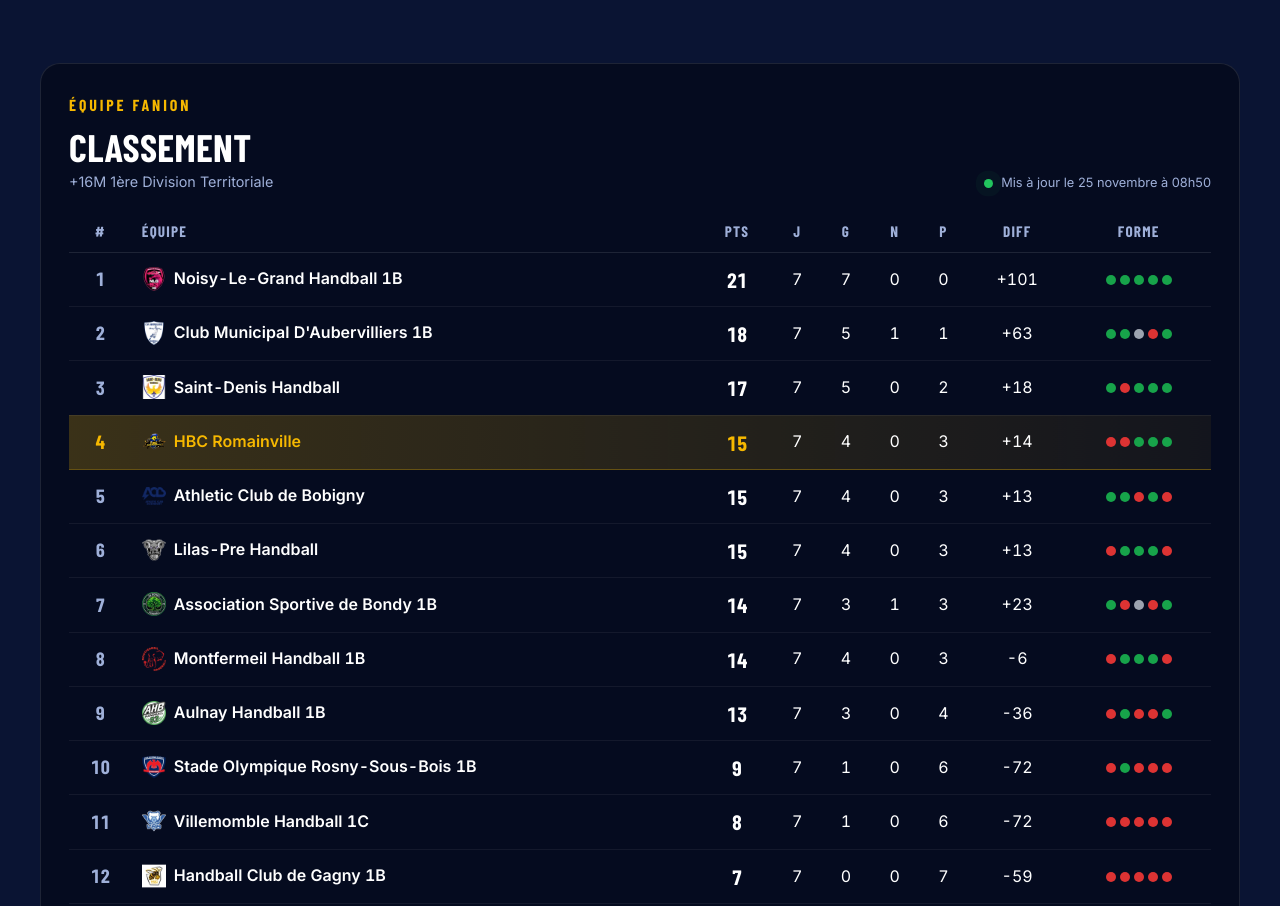
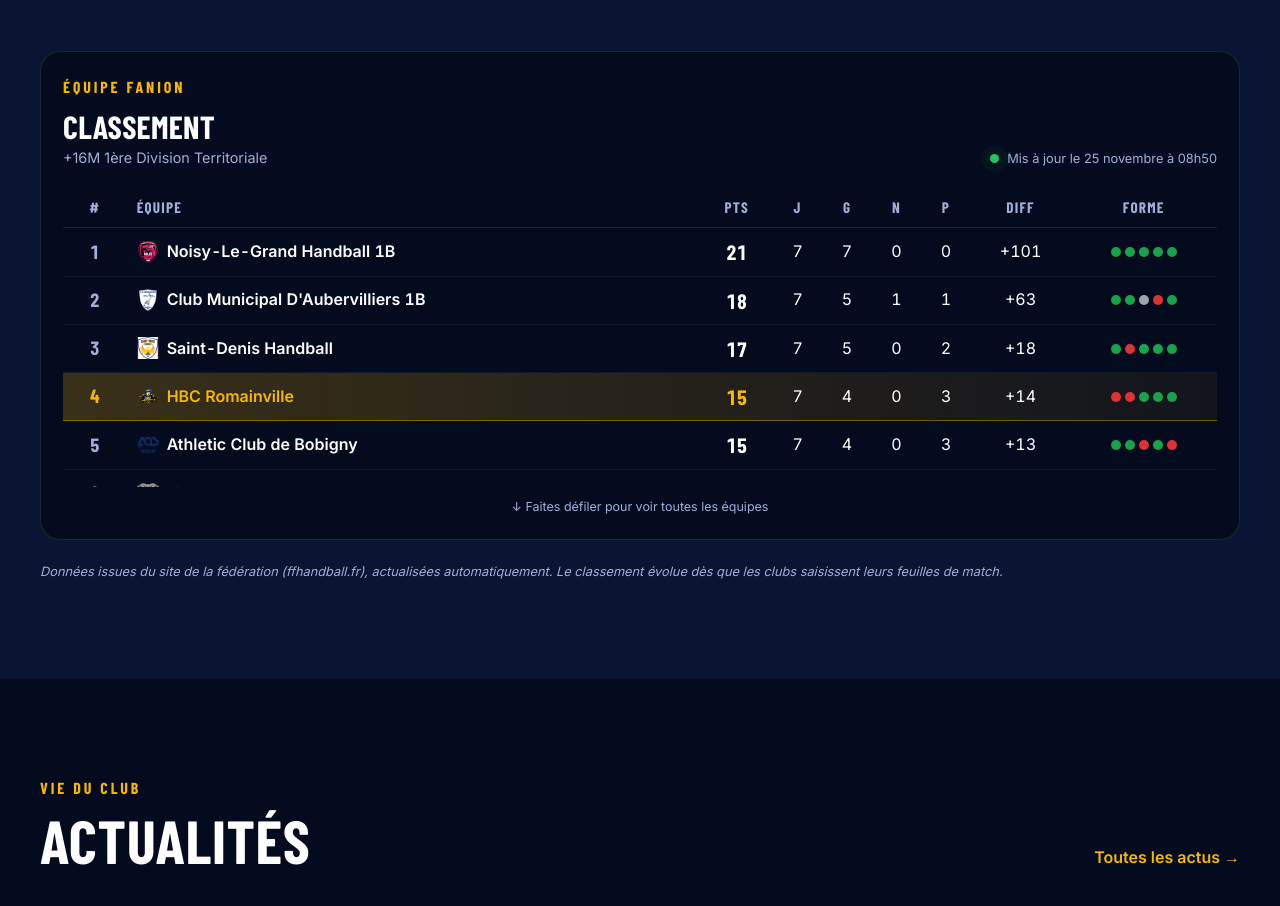
Before and after one commit to Kaiser1593/hbcr, a plain HTML site: page index.html in a window 1280 px wide. Shown: the part 1915-2821 px from the top of the page. Drawn offline with nearby package versions, Linux system fonts and the light colour scheme; a web font is replaced by a local one.

Commit message:
Classement compact avec défilement (5 lignes visibles)
Co-Authored-By: Claude Sonnet 5.5 <noreply@anthropic.com>

```diff
--- a/index.html
+++ b/index.html
@@ -132,6 +132,7 @@
               <tbody id="st-body"><tr><td colspan="9" class="left">Chargement du classement…</td></tr></tbody>
             </table>
           </div>
+          <p class="standings__hint" id="st-hint">↓ Faites défiler pour voir toutes les équipes</p>
         </div>
         <p class="note">Données issues du site de la fédération (ffhandball.fr), actualisées automatiquement. Le classement évolue dès que les clubs saisissent leurs feuilles de match.</p>
       </div>
--- a/styles.css
+++ b/styles.css
@@ -337,3 +337,17 @@ section{padding:96px 0}
 }
 
 .standings__table .form{white-space:nowrap}
+
+/* Classement compact : 5 lignes visibles, défilement pour la suite */
+.standings{padding:22px;margin-top:44px}
+.standings__head h3{font-size:2rem}
+.standings__scroll{max-height:300px;overflow-y:auto;overscroll-behavior:contain;border-radius:10px;scrollbar-width:thin;scrollbar-color:var(--gold) transparent}
+.standings__table thead th{position:sticky;top:0;background:var(--navy);z-index:1}
+.standings__table td{padding:7px 10px}
+.standings .mini-logo{height:22px;width:22px}
+.standings__scroll::-webkit-scrollbar{width:6px}
+.standings__scroll::-webkit-scrollbar-thumb{background:var(--gold);border-radius:6px}
+.standings__hint{text-align:center;color:var(--muted);font-size:.78rem;margin-top:10px}
+@media (max-width:900px){
+  .standings__table th.opt:last-child,.standings__table td.form{display:none}
+}
```
